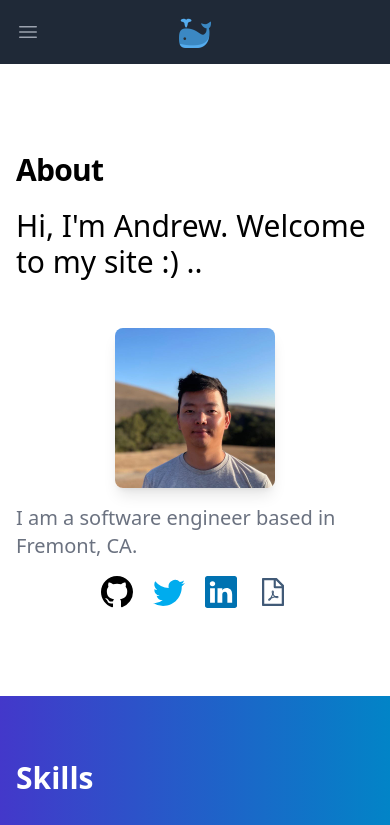
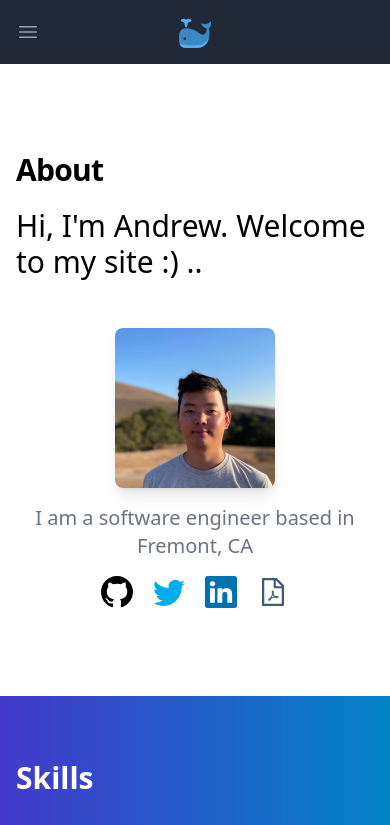
Before and after one commit to adnjoo/portfolio-website, a Gatsby site: page / in a window 390 px wide. Shown: the top 825 px of the page. Built offline with nearby package versions, Linux system fonts and the light colour scheme; Gatsby itself is replaced by a stand-in of ours.

Commit message:
style: fix text not centering below mobil breakpoint for About P1

```diff
--- a/src/components/portfolio/About.tsx
+++ b/src/components/portfolio/About.tsx
@@ -47,11 +47,13 @@ export default function About(): any {
                     src='./pfp.jpg'
                   />
                   <div className="sm:col-span-2">
-                    <div className="space-y-4 text-xl">
+                    <div
+                    className="space-y-4"
+                    >
                       {/* P1 */}
-                      <div className=" text-gray-500 flex justify-center sm:justify-start">
-                        I am a software engineer based in Fremont, CA.
-                      </div>
+                      <h2 className="text-gray-500 text-xl flex justify-center items-center text-center sm:justify-start">
+                        I am a software engineer based in Fremont, CA
+                      </h2>
                       {/* Social Links */}
                       <ul
                         role="list"
```
Also changed, not shown: README.md.
